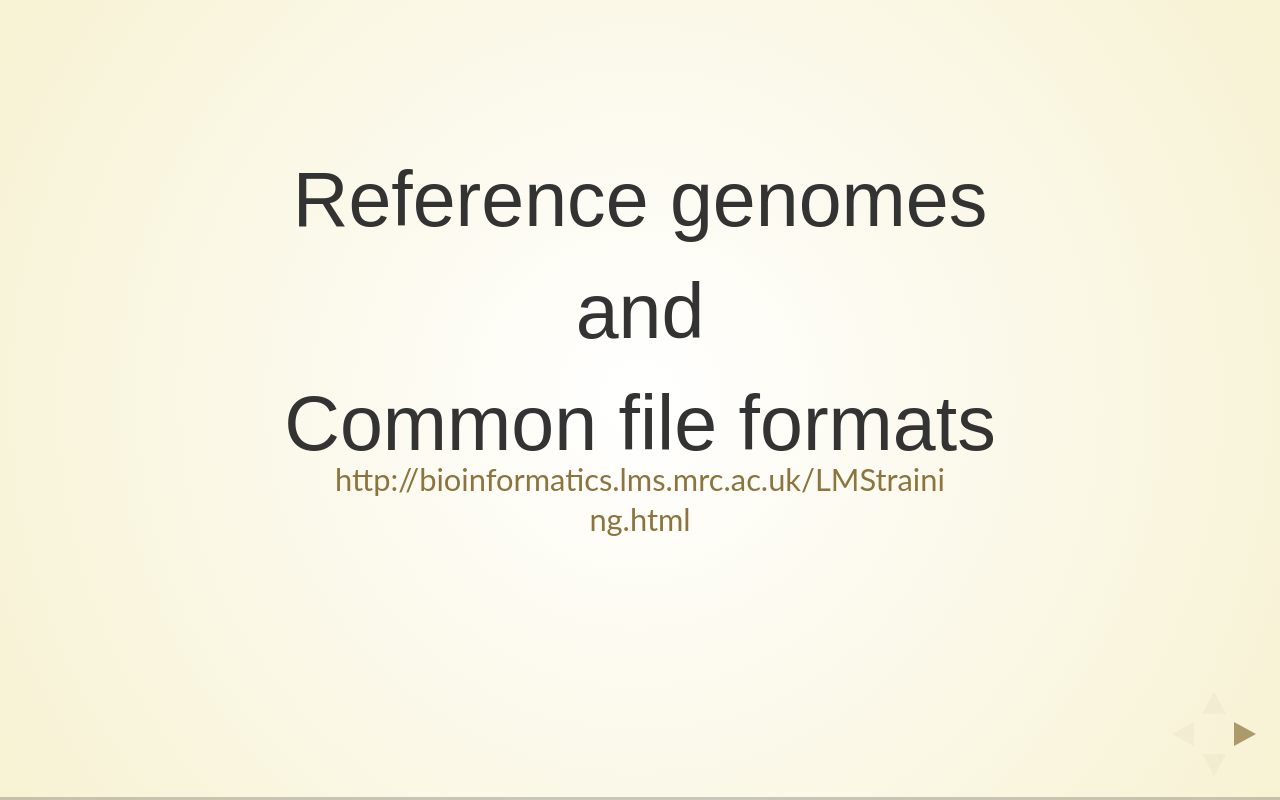
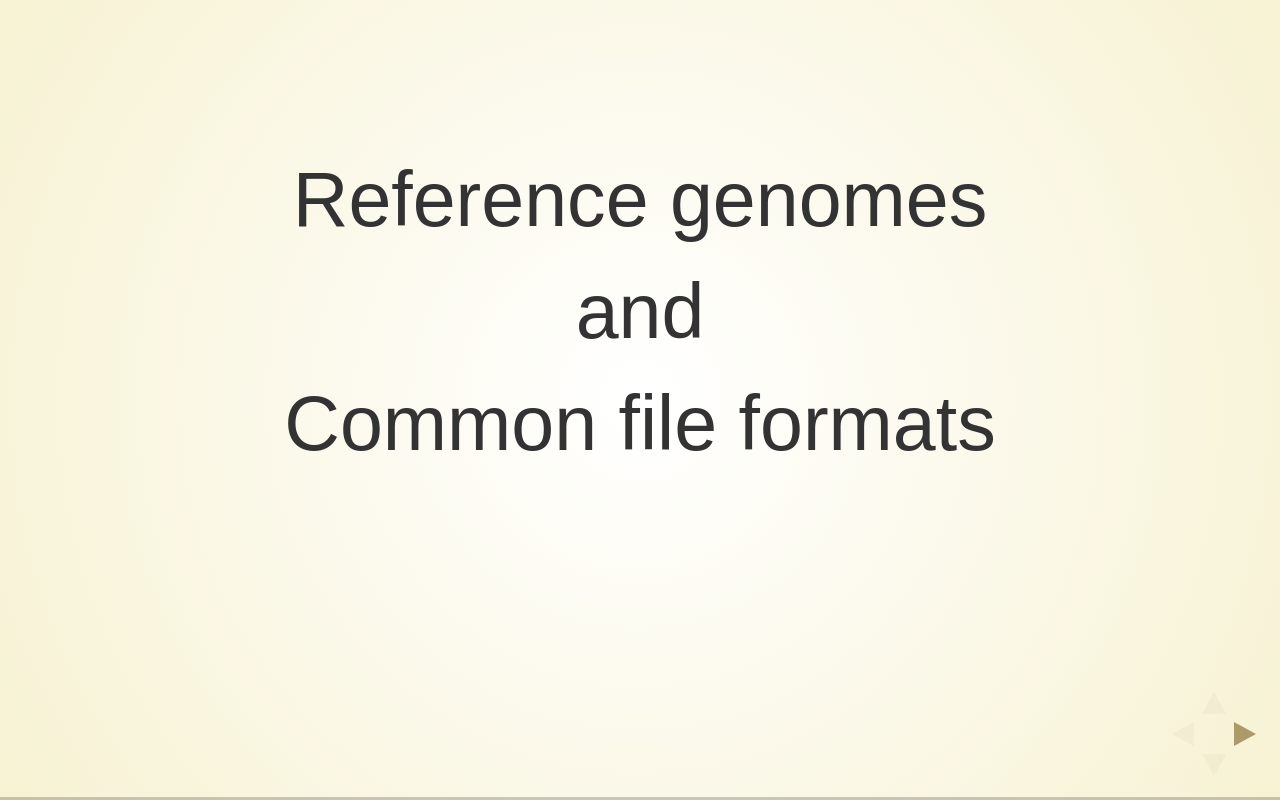
Before and after one commit to LMSBioinformatics/LMS_genomic_formats, a plain HTML site: page genomicFileFormats.html in a window 1280 px wide. Drawn offline with Linux system fonts and the light colour scheme; a web font is replaced by a local one.

Commit message:
CBW 2018

```diff
--- a/genomicFileFormats.html
+++ b/genomicFileFormats.html
@@ -33,7 +33,6 @@
 <h1>Common file formats</h1>
 </div></div>
 <div class="sl-block" data-block-type="text" data-block-id="c05daf7729161e4261354678614c5edf" style="height: auto; min-width: 30px; min-height: 30px; width: 600px; left: 180px; top: 408px;"><div class="sl-block-content" data-placeholder-tag="p" data-placeholder-text="Text" style="z-index: 12;">
-<p><a href="http://bioinformatics.lms.mrc.ac.uk/LMStraining.html" target="_blank">http://bioinformatics.lms.mrc.ac.uk/LMStraining.html</a></p>
 </div></div></section><section data-id="bf59280c36a8b94ec521bae5051ee6af"><div class="sl-block" data-block-type="text" style="width: 800px; left: 80px; top: 92px; height: auto;" data-block-id="3b45675e9d8bf41def3acfbeb5ad19b5"><div class="sl-block-content" data-placeholder-tag="h1" data-placeholder-text="Title Text">
 <h1>Overview</h1>
 </div></div>
```
